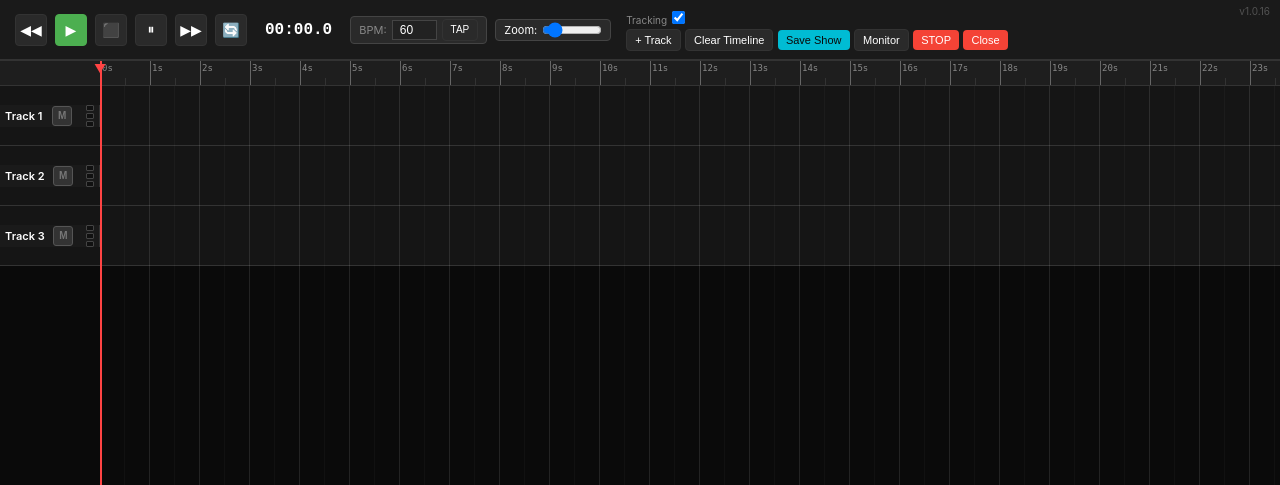
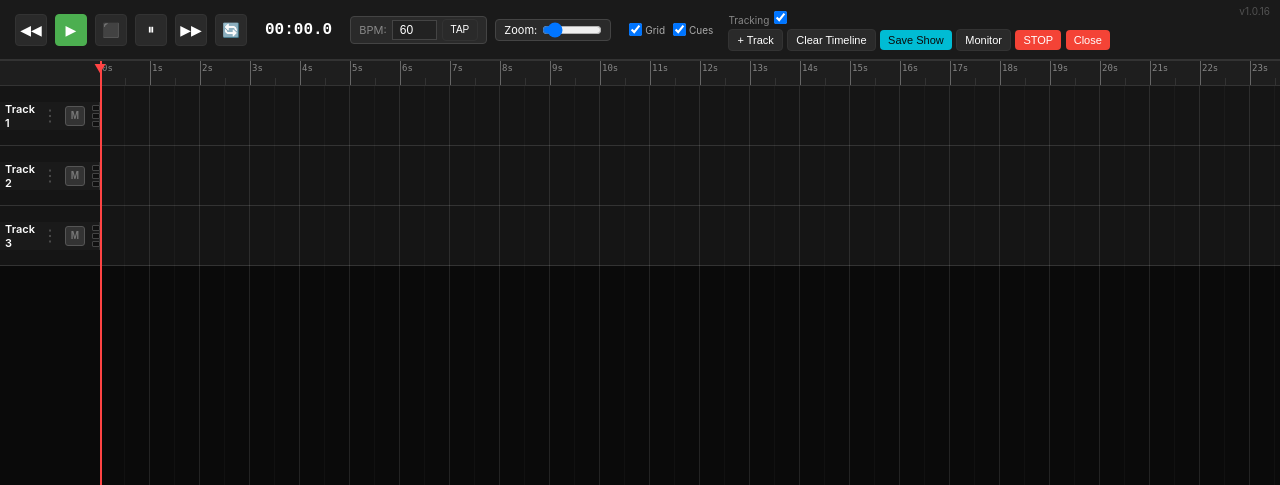
Before and after one commit to ella-es-tiffy/WebDmx, a PHP site: page /cue_editor.html in a window 1280 px wide. Shown: the top 485 px of the page. Run offline with PHP 8.4, Linux system fonts and the light colour scheme.

Commit message:
Enhance: Track Menu, Chain Drag, Snapping Tweak (Note: Grid Buggy)

```diff
--- a/public/css/cue_editor.css
+++ b/public/css/cue_editor.css
@@ -271,11 +271,29 @@ body {
     box-shadow: 0 0 5px rgba(211, 47, 47, 0.5);
 }
 
+.track-menu-btn {
+    background: none;
+    border: none;
+    color: #555;
+    cursor: pointer;
+    font-size: 16px;
+    padding: 0 2px;
+    line-height: 1;
+    display: flex;
+    align-items: center;
+    justify-content: center;
+}
+
+.track-menu-btn:hover {
+    color: #fff;
+    text-shadow: 0 0 5px rgba(255, 255, 255, 0.5);
+}
+
 .mute-groups {
     display: flex;
     flex-direction: column;
     gap: 2px;
-    margin-left: 4px;
+    margin-left: 2px;
     margin-right: 0px;
 }
 
--- a/public/cue_editor.html
+++ b/public/cue_editor.html
@@ -33,6 +33,13 @@
                 <div class="zoom-control">
                     <label>Zoom: </label>
                     <input type="range" id="zoom-slider" min="20" max="300" step="10" value="50">
+                </div>
+                <div class="snap-controls"
+                    style="display:flex; gap:8px; margin-left:10px; font-size:10px; color:#aaa; align-items:center;">
+                    <label style="display:flex; align-items:center; gap:3px;"><input type="checkbox" id="snap-grid"
+                            checked> Grid</label>
+                    <label style="display:flex; align-items:center; gap:3px;"><input type="checkbox" id="snap-cue"
+                            checked> Cues</label>
                 </div>
             </div>
             <div class="editor-actions">
@@ -145,7 +152,7 @@
             <li id="ctx-track-delete" class="danger">🗑️ Delete Track</li>
         </ul>
     </div>
-    <script src="js/cue_editor.js?v=daw_v52"></script>
+    <script src="js/cue_editor.js?v=daw_v59"></script>
 </body>
 
 </html>
--- a/public/js/cue_editor.js
+++ b/public/js/cue_editor.js
@@ -479,9 +479,37 @@ class CueEditor {
             }
         }
 
-        // Build drag group from all selected cues
+        // Build drag group (Chain Selection if no Ctrl)
+        let dragIds = new Set(this.selectedCues);
+        const useChain = !e.ctrlKey && !e.metaKey;
+
+        if (useChain) {
+            const EPSILON = 0.05; // 50ms tolerance for loose connections
+            let changed = true;
+            let loops = 0;
+            while (changed && loops < 50) { // Limit iterations
+                changed = false;
+                loops++;
+                const currentIds = Array.from(dragIds);
+                this.cues.forEach(c => {
+                    if (dragIds.has(c.id)) return;
+                    const isConnected = currentIds.some(id => {
+                        const existing = this.cues.find(ex => ex.id === id);
+                        if (!existing || existing.trackId !== c.trackId) return false;
+                        const endToStart = Math.abs((existing.startTime + existing.duration) - c.startTime) < EPSILON;
+                        const startToEnd = Math.abs((c.startTime + c.duration) - existing.startTime) < EPSILON;
+                        return endToStart || startToEnd;
+                    });
+                    if (isConnected) {
+                        dragIds.add(c.id);
+                        changed = true;
+                    }
+                });
+            }
+        }
+
         const group = [];
-        this.selectedCues.forEach(id => {
+        dragIds.forEach(id => {
             const c = this.cues.find(x => x.id === id);
             if (c) group.push({ cue: c, originalTime: c.startTime });
         });
@@ -572,16 +600,26 @@ class CueEditor {
                 const myCenterRaw = rawTargetTime + (selfDuration / 2);
 
                 let candidates = [];
+                const snapThreshold = 5 / this.pixelsPerSecond;
+
+                // Toggles
+                const snapGridEl = document.getElementById('snap-grid');
+                const snapCueEl = document.getElementById('snap-cue');
+                const useGrid = snapGridEl ? snapGridEl.checked : true;
+                const useCue = snapCueEl ? snapCueEl.checked : true;
 
                 // 1. Grid Snap
+                if (useGrid) {
                     const gridSnapStart = Math.round(rawTargetTime / this.snapGrid) * this.snapGrid;
                     candidates.push({ time: gridSnapStart, dist: Math.abs(gridSnapStart - rawTargetTime), type: 'grid' });
+                }
 
                 // 2. Object Snap
-                const currentTrackId = this.dragState.cue.trackId;
+                if (useCue) {
                     const ignoreIds = this.dragState.group.map(g => g.cue.id);
-                const otherCues = this.cues.filter(c => c.trackId === currentTrackId && !ignoreIds.includes(c.id));
-                const snapThreshold = 15 / this.pixelsPerSecond;
+                    // Allow cross-track snapping (removed currentTrackId check)
+                    const otherCues = this.cues.filter(c => !ignoreIds.includes(c.id));
+
 
                     otherCues.forEach(other => {
                         const oStart = other.startTime;
@@ -600,6 +638,7 @@ class CueEditor {
                             if (Math.abs(rawTargetEnd - oEnd) < snapThreshold) candidates.push({ time: snapPosForEndToEnd, dist: Math.abs(rawTargetEnd - oEnd), type: 'obj-end-end' });
                         }
                     });
+                }
 
                 candidates.sort((a, b) => a.dist - b.dist);
                 if (candidates.length > 0 && candidates[0].dist < snapThreshold) {
@@ -1024,7 +1063,9 @@ class CueEditor {
     }
 
     addTrack(render = true) {
-        const trackId = this.tracks.length + 1;
+        // Safer ID generation to avoid duplicates after delete
+        const maxId = this.tracks.reduce((max, t) => Math.max(max, parseInt(t.id) || 0), 0);
+        const trackId = maxId + 1;
         this.tracks.push({ id: trackId, name: `Track ${trackId}`, cues: [], muted: false });
         if (render) this.renderTracks();
     }
@@ -1066,7 +1107,9 @@ class CueEditor {
 
     setBPM(bpm) {
         if (!bpm || bpm < 1) bpm = 60;
-        this.speed = bpm / 60;
+        this.bpm = bpm;
+        this.speed = this.bpm / 60;
+        this.snapGrid = (60 / this.bpm) / 4;
         const el = document.getElementById('bpm-input');
         if (el) el.value = Math.round(bpm);
         this.renderGrid();
@@ -1123,7 +1166,18 @@ class CueEditor {
                 this.toggleMute(track.id);
             };
 
+            const menuBtn = document.createElement('button');
+            menuBtn.className = 'track-menu-btn';
+            menuBtn.innerHTML = '&#8942;';
+            menuBtn.title = 'Options';
+            menuBtn.onclick = (e) => {
+                e.stopPropagation();
+                const rect = menuBtn.getBoundingClientRect();
+                this.showTrackContextMenu({ clientX: rect.left, clientY: rect.bottom, preventDefault: () => { } }, track);
+            };
+
             label.appendChild(nameSpan);
+            label.appendChild(menuBtn);
             label.appendChild(muteBtn);
 
             const mgContainer = document.createElement('div');
```
Also changed, not shown: backend/data/timeline.json (+8 -11 lines). Lines whose indentation alone changed are shown as unchanged.
